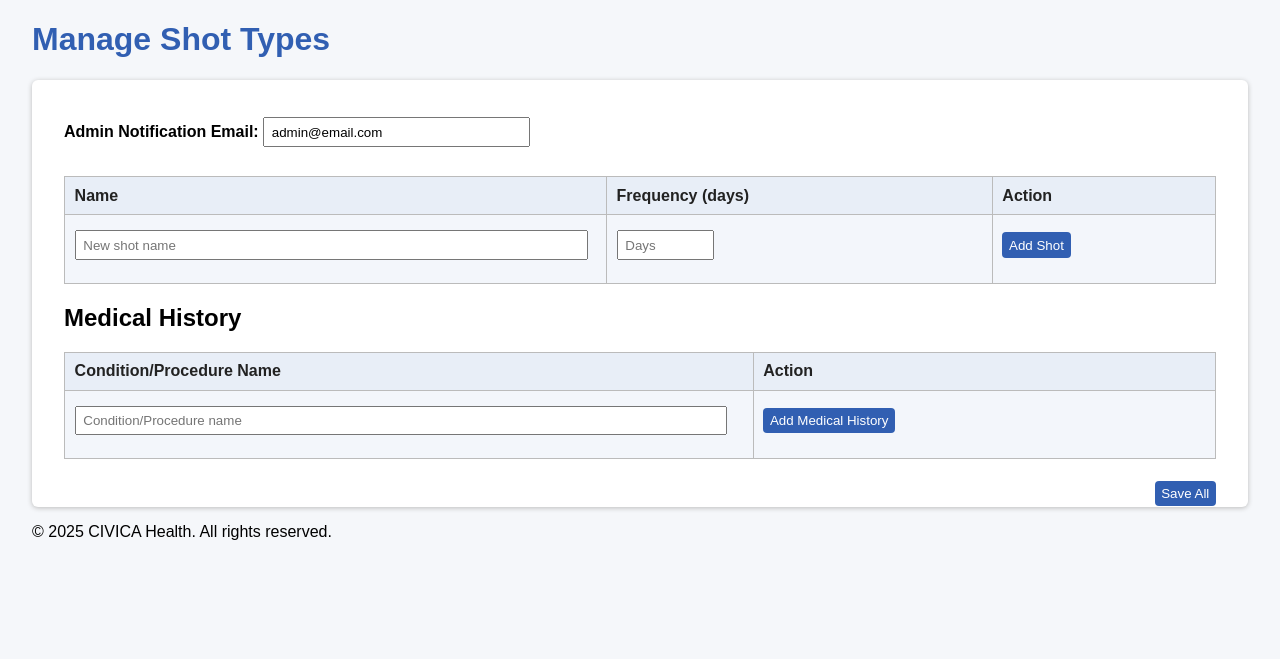
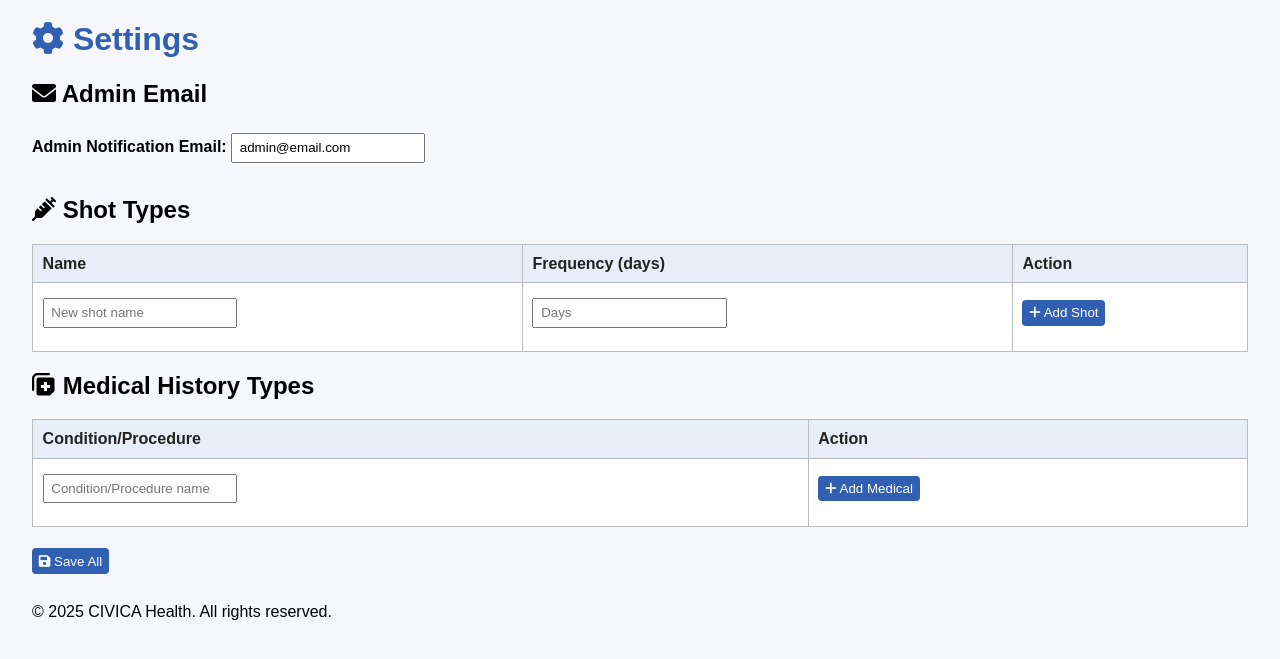
Before and after one commit to CivicaHealth/Volunteer_Health_Tracker, a Flask app: page /settings in a window 1280 px wide. Shown: the part 84-743 px from the top of the page. Run offline with Flask 3, Linux system fonts and the light colour scheme.

Commit message:
Update settings.html

```diff
--- a/templates/settings.html
+++ b/templates/settings.html
@@ -1,57 +1,98 @@
 {% extends "base.html" %}
-{% block title %}Manage Shot Types{% endblock %}
+{% block title %}Settings{% endblock %}
+
 {% block content %}
-<h1>Manage Shot Types</h1>
-<form method="POST" style="background: #fff; padding: 2em; border-radius: 6px; box-shadow: 0 1px 5px #bbb;">
-    <label for="admin_email" style="font-weight:bold;">Admin Notification Email:</label>
-    <input type="email" id="admin_email" name="admin_email" value="{{ settings.admin_email or '' }}" style="width:250px; margin-bottom: 1em;">
+
+<h1 class="page-title"><i class="fas fa-cog"></i> Settings</h1>
+
+<div class="form-card">
+    <form method="POST" class="form">
+
+        <!-- Admin Settings -->
+        <h2 class="form-section-title"><i class="fas fa-envelope"></i> Admin Email</h2>
+
+        <label for="admin_email">Admin Notification Email:</label>
+        <input type="email" id="admin_email" name="admin_email"
+               value="{{ settings.admin_email or '' }}">
 
         <!-- Shots Section -->
-    <table style="width:100%; margin-bottom:1em;">
+        <h2 class="form-section-title"><i class="fas fa-syringe"></i> Shot Types</h2>
+
+        <div class="table-wrapper">
+            <table>
+                <thead>
                     <tr>
                         <th>Name</th>
                         <th>Frequency (days)</th>
                         <th>Action</th>
                     </tr>
-        {% for shot in shots %}
+                </thead>
+                <tbody>
+                {% for shot in shots | sort(attribute='name') %}
                     <tr>
-            <td><input type="text" name="shot_name_{{ shot.id }}" value="{{ shot.name }}" style="width:95%;"></td>
-            <td><input type="number" name="shot_frequency_{{ shot.id }}" value="{{ shot.frequency }}" style="width:80px;"></td>
-            <td><button name="remove_shot" value="{{ shot.id }}" style="background: #e53e3e; color:#fff; border-radius: 4px;">Remove</button></td>
+                        <td><input type="text" name="shot_name_{{ shot.id }}" value="{{ shot.name }}"></td>
+                        <td><input type="number" name="shot_frequency_{{ shot.id }}" value="{{ shot.frequency }}"></td>
+                        <td>
+                            <button name="remove_shot" value="{{ shot.id }}" class="danger-btn">
+                                <i class="fas fa-trash-alt"></i> Remove
+                            </button>
+                        </td>
                     </tr>
                 {% endfor %}
                     <tr>
-            <td><input type="text" name="new_shot_name" placeholder="New shot name" style="width:95%;"></td>
-            <td><input type="number" name="new_shot_frequency" placeholder="Days" style="width:80px;"></td>
-            <td><button type="submit" name="add_shot" style="background: #315fb2; color: #fff; border-radius: 4px;">Add Shot</button></td>
+                        <td><input type="text" name="new_shot_name" placeholder="New shot name"></td>
+                        <td><input type="number" name="new_shot_frequency" placeholder="Days"></td>
+                        <td>
+                            <button type="submit" name="add_shot" class="primary-btn small-btn">
+                                <i class="fas fa-plus"></i> Add Shot
+                            </button>
+                        </td>
                     </tr>
+                </tbody>
             </table>
+        </div>
 
         <!-- Medical History Section -->
-    <h2>Medical History</h2>
-    <table style="width:100%; margin-bottom:1em;">
+        <h2 class="form-section-title"><i class="fas fa-notes-medical"></i> Medical History Types</h2>
+
+        <div class="table-wrapper">
+            <table>
+                <thead>
                     <tr>
-            <th>Condition/Procedure Name</th>
-            <!-- <th>Notes</th> -->
+                        <th>Condition/Procedure</th>
                         <th>Action</th>
                     </tr>
-        {% for medical in medical_history %}
+                </thead>
+                <tbody>
+                {% for medical in medical_history | sort(attribute='name') %}
                     <tr>
-            <td><input type="text" name="medical_name_{{ medical.id }}" value="{{ medical.name }}" style="width:95%;"></td>
-            <!-- <td>
-                <input type="text" name="medical_note_{{ medical.id }}"
-                       value="">
-            </td> -->
-            <td><button name="remove_medical" value="{{ medical.id }}" style="background: #e53e3e; color:#fff; border-radius: 4px;">Remove</button></td>
+                        <td>
+                            <input type="text" name="medical_name_{{ medical.id }}" value="{{ medical.name }}">
+                        </td>
+                        <td>
+                            <button name="remove_medical" value="{{ medical.id }}" class="danger-btn">
+                                <i class="fas fa-trash-alt"></i> Remove
+                            </button>
+                        </td>
                     </tr>
                 {% endfor %}
                     <tr>
-            <td><input type="text" name="new_medical_name" placeholder="Condition/Procedure name" style="width:95%;"></td>
-            <!-- <td><input type="text" name="new_medical_note" placeholder="Notes" style="width:95%;"></td> -->
-            <td><button type="submit" name="add_medical" style="background: #315fb2; color: #fff; border-radius: 4px;">Add Medical History</button></td>
+                        <td><input type="text" name="new_medical_name" placeholder="Condition/Procedure name"></td>
+                        <td>
+                            <button type="submit" name="add_medical" class="primary-btn small-btn">
+                                <i class="fas fa-plus"></i> Add Medical
+                            </button>
+                        </td>
                     </tr>
+                </tbody>
             </table>
+        </div>
 
-    <button type="submit" name="save_all" style="background: #315fb2; color: #fff; border-radius: 4px; float:right;">Save All</button>
+        <button type="submit" name="save_all" class="primary-btn right-btn">
+            <i class="fas fa-save"></i> Save All
+        </button>
+
     </form>
+</div>
+
 {% endblock %}
```
Lines whose indentation alone changed are shown as unchanged.
